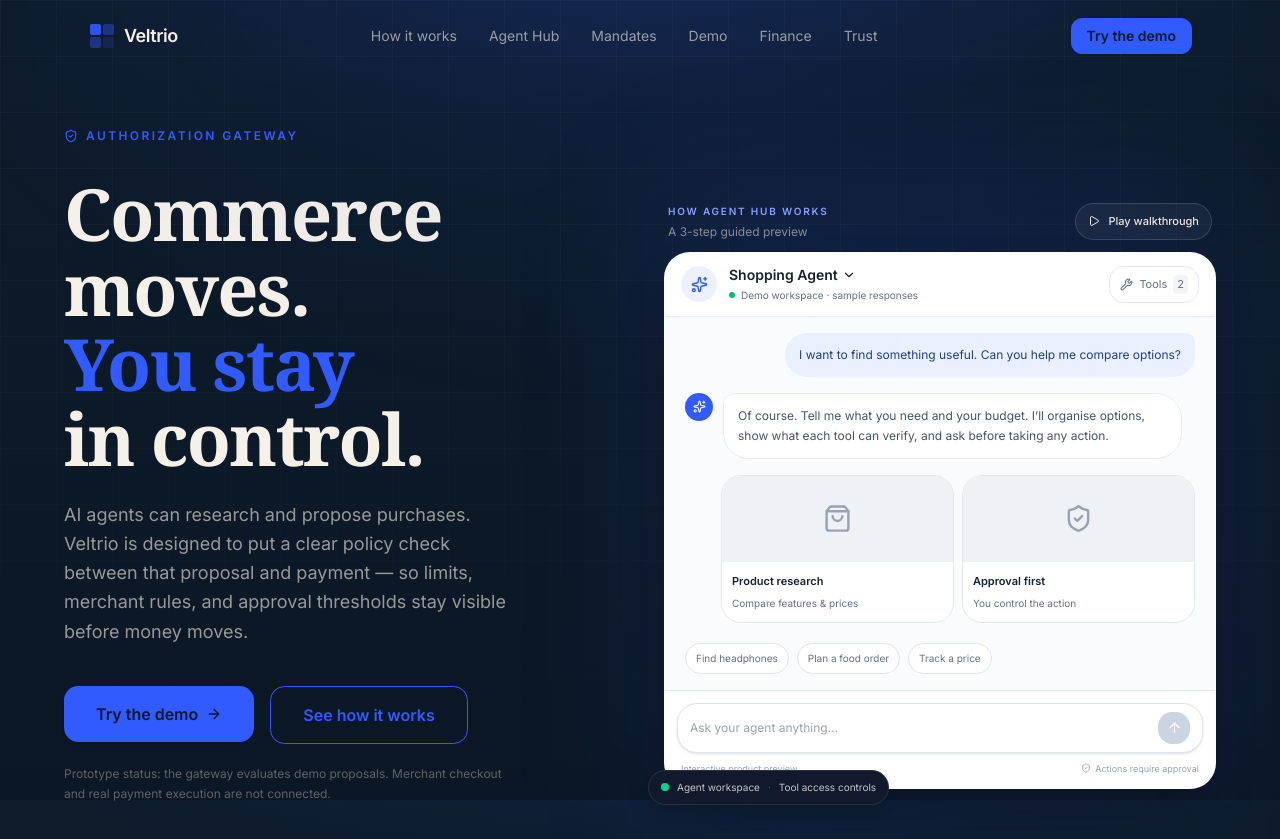
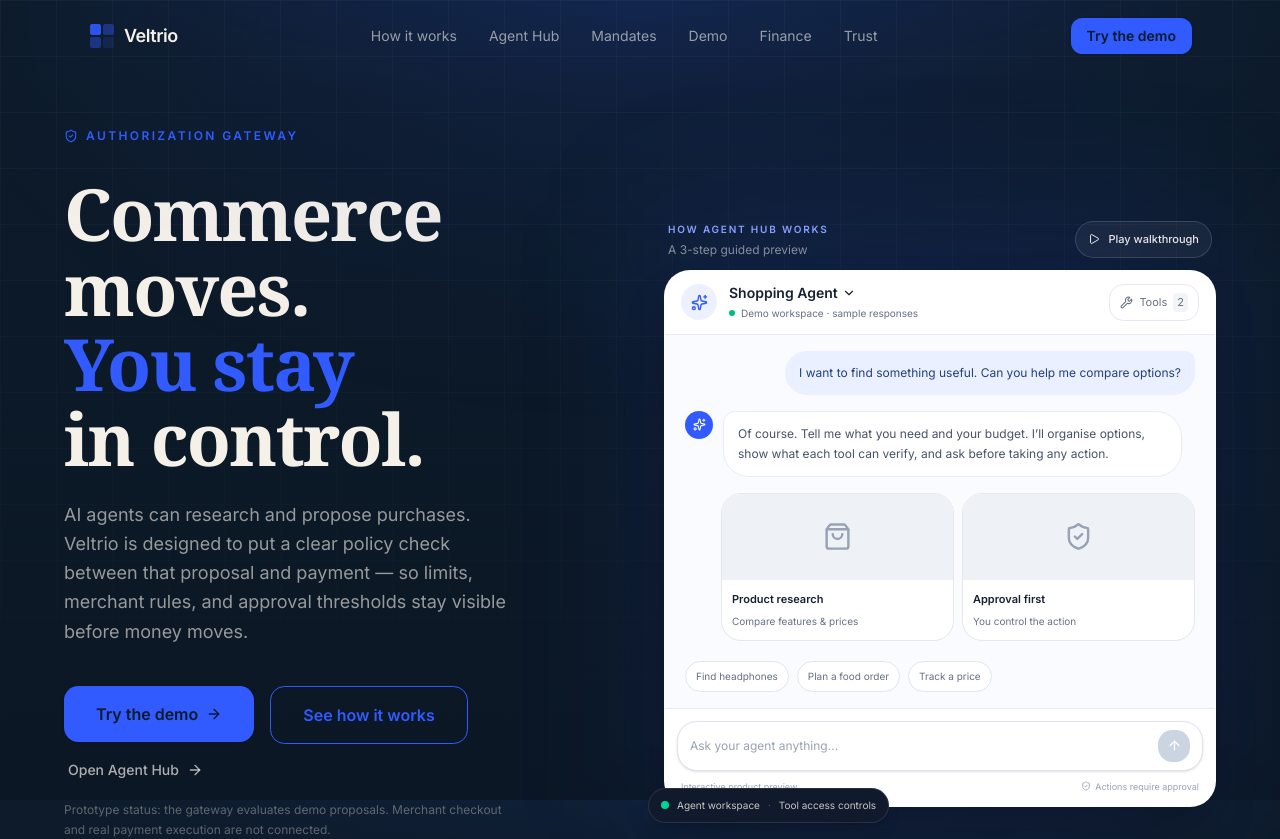
Before and after one commit to Saishashank2425/veltrio, a Next.js app: page / in a window 1280 px wide. Shown: the top 839 px of the page. Built offline with nearby package versions, Linux system fonts and the light colour scheme.

Commit message:
Add direct Agent Hub entry point from homepage

```diff
--- a/components/sections/Hero.tsx
+++ b/components/sections/Hero.tsx
@@ -124,6 +124,9 @@
                   See how it works
                 </Button>
               </a>
+              <Link href="/agents" className="inline-flex items-center gap-2 self-center px-1 text-sm font-medium text-ivory/70 transition hover:text-ivory">
+                Open Agent Hub <ArrowRight className="h-4 w-4" />
+              </Link>
             </motion.div>
 
             <p className="mt-5 max-w-md text-xs leading-5 text-ivory/35">Prototype status: the gateway evaluates demo proposals. Merchant checkout and real payment execution are not connected.</p>
```
